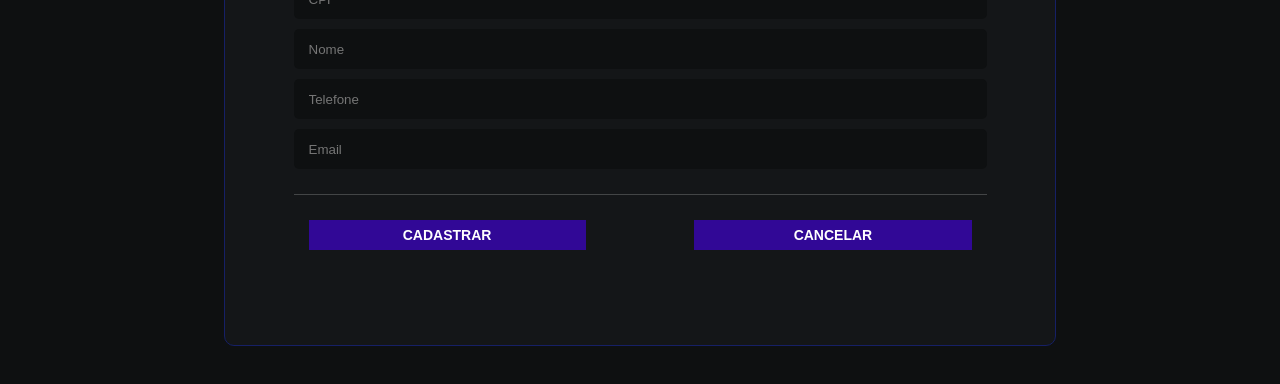
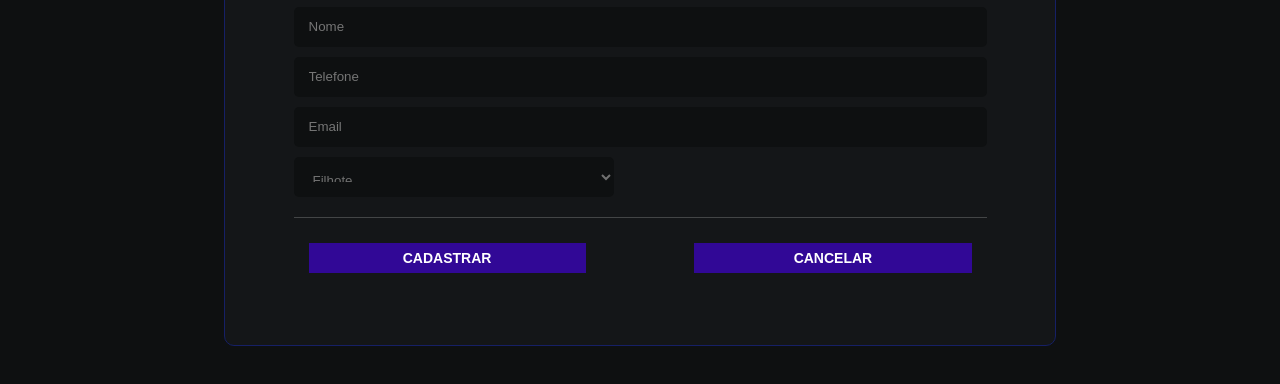
Before and after one commit to G4bslol/PPI-Projeto-Final, a website: page Front/private/interessado-cadastro.html in a window 1280 px wide. Shown: the part 304-688 px from the top of the page. Drawn offline with Linux system fonts and the light colour scheme; files that its build step writes are made by us from their sources.

```diff
--- a/Back/Model/filhote.js
+++ b/Back/Model/filhote.js
@@ -1,7 +1,6 @@
 import FilhoteDAO from "../DAO/filhoteDAO.js"
 
 export default class Filhote {
-    //Atributos privados
     #id
     #especie
     #raca
--- a/Front/private/interessado-cadastro.html
+++ b/Front/private/interessado-cadastro.html
@@ -45,6 +45,11 @@
                 <input class="break" type="text" id="nome" name="nome" placeholder="Nome">
                 <input class="break" type="text" id="telefone" name="telefone" placeholder="Telefone">
                 <input class="break" type="email" id="email" name="email" placeholder="Email">
+                <select id="puppy-option" name="Filhotes" id="filhote">
+                        <label for="filhote" name="Filhotes">
+                        <option value="Filhote">Filhote</option>
+                    </select>
+                </label>
                 <div id="message"></div>
                 <button class="cadastrar " id="confirmButton" type="submit">CADASTRAR</button>
                 <button class="cancelar" type="button">CANCELAR</button>
--- a/Front/public/styles/styles.css
+++ b/Front/public/styles/styles.css
@@ -143,6 +143,17 @@
     font-family: sans-serif;
 }
 
+#puppy-option {
+    width: 25vw;
+    height: 40px;
+    margin-top: 5px;
+    background-color: #0E1011;
+    border-radius: 5px;
+    border: none;
+    color: rgb(112, 112, 112);
+    padding: 15px;
+}
+
 .formBox {
     height: 100vh;
     background: #0E1011;
@@ -150,6 +161,7 @@
     flex-direction: column;
     justify-content: center;
     align-items: center;
+
 }
 
 .formBox .box {
@@ -186,6 +198,7 @@
     justify-content: center;
     align-items: center;
 }
+
 
 .formBox .box form {
     flex-direction: row;
```
Also changed, not shown: Back/Model/interessado.js (+13 -1 lines), Back/index.js (+7 -7 lines), Front/private/filhote-cadastro.html (+3 -4 lines).
